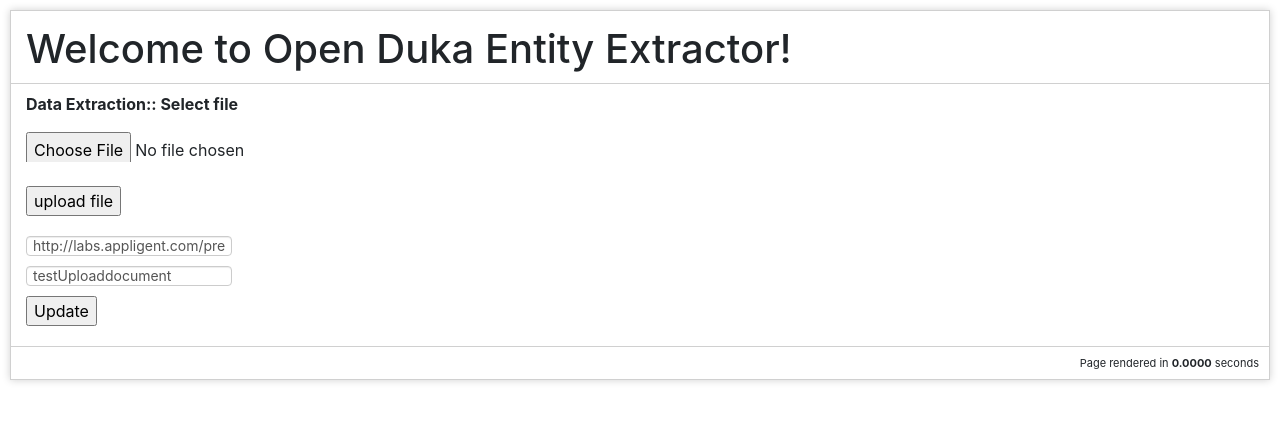
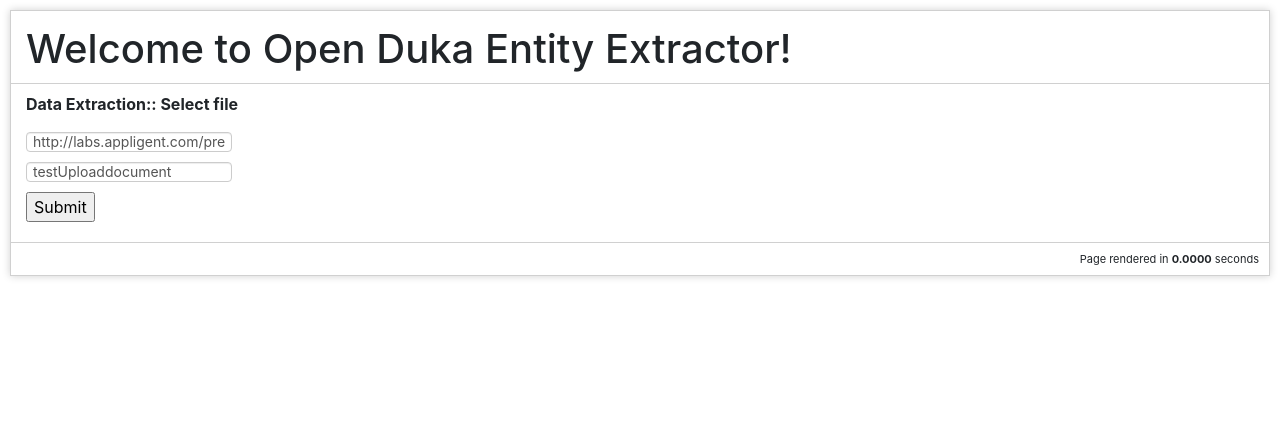
Before and after one commit to OpenInstitute/OpenDuka, a CodeIgniter app: page /index.php/index/index in a window 1280 px wide. Shown: the top 422 px of the page. Run offline with CodeIgniter, Linux system fonts and the light colour scheme; some libraries are stand-ins or nearby versions.

Commit message:
commented out old form

```diff
--- a/application/views/post.php
+++ b/application/views/post.php
@@ -3,7 +3,7 @@
 	<div id="body">
 	<i><?php echo $error;?></i>
 	<p><b>Data Extraction:: Select file</b></p>
-	<form name="calais" id="calais" action="<?php echo base_url() . index_page();?>/posts/do_upload" method="post"  enctype="multipart/form-data">
+	<!--<form name="calais" id="calais" action="<?php echo base_url() . index_page();?>/posts/do_upload" method="post"  enctype="multipart/form-data">
 
 		<input type="file" name="docurl" size="20" id="docurl" />
 
@@ -12,6 +12,7 @@
 		<input type="submit" id="loadDoc" value="upload file" />
 
 	</form>
+	-->
 	<script src="http://ajax.googleapis.com/ajax/libs/jquery/1.7.2/jquery.min.js"></script>
     <script>
                 function myCall() {
@@ -40,6 +41,5 @@
 	</div>
 	<div id="mybox">
      </div>
-     <input type="button" value="Update" onclick="myCall()" />
-
+    <input type="button" value="Submit" onclick="myCall()" />
 	</div>
```
